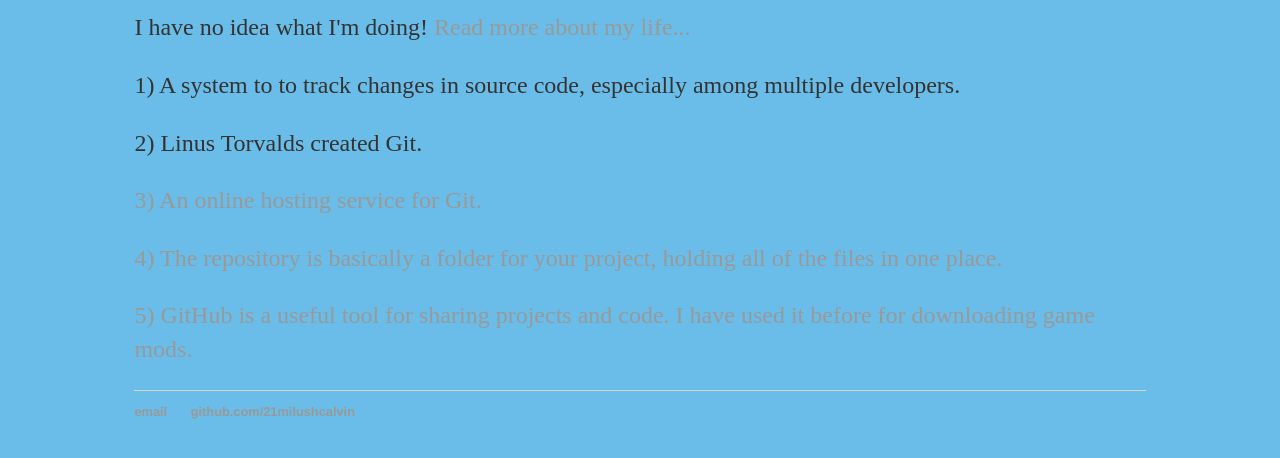
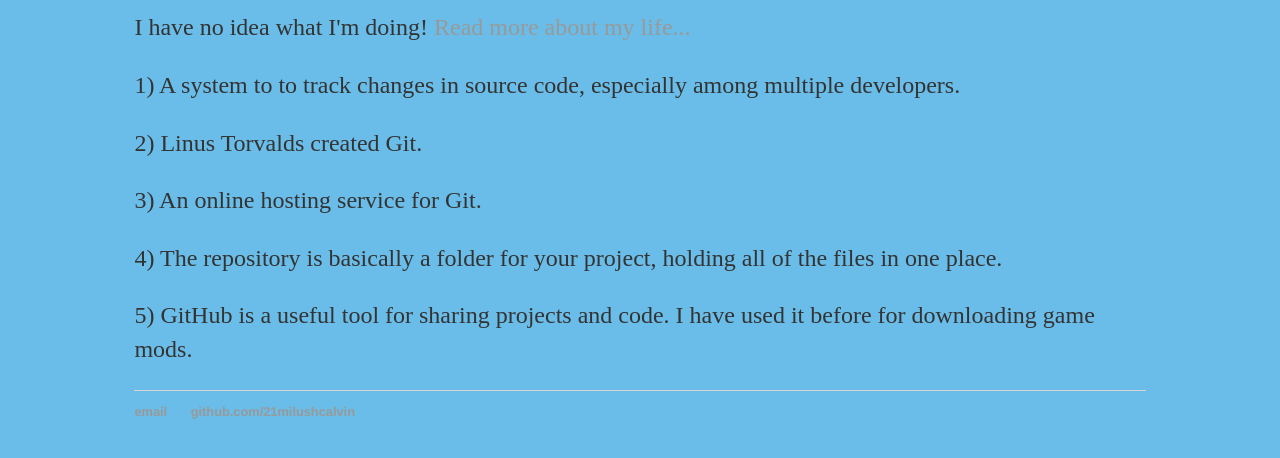
Before and after one commit to 21milushcalvin/21milushcalvin.github.io, a plain HTML site: page index.html in a window 1280 px wide. Shown: the part 142-600 px from the top of the page. Drawn offline with Linux system fonts and the light colour scheme.

Commit message:
Update index.html

```diff
--- a/index.html
+++ b/index.html
@@ -21,10 +21,10 @@
         		<h1>Hi there, My name is Calvin!</h1>
 				<p>I have no idea what I'm doing! <a href="#">Read more about my life...</a></p>
 			<p>1) A system to to track changes in source code, especially among multiple developers.</a><p>
-			<p>2) Linus Torvalds created Git.<a/><p>
-			<p>3) An online hosting service for Git.<a/><p>
-			<p>4) The repository is basically a folder for your project, holding all of the files in one place.<a/><p>
-			<p>5) GitHub is a useful tool for sharing projects and code. I have used it before for downloading game mods.<a/><p>
+			<p>2) Linus Torvalds created Git.</a><p>
+			<p>3) An online hosting service for Git.</a><p>
+			<p>4) The repository is basically a folder for your project, holding all of the files in one place.</a><p>
+			<p>5) GitHub is a useful tool for sharing projects and code. I have used it before for downloading game mods.</a><p>
 
 
 		<footer>
```
